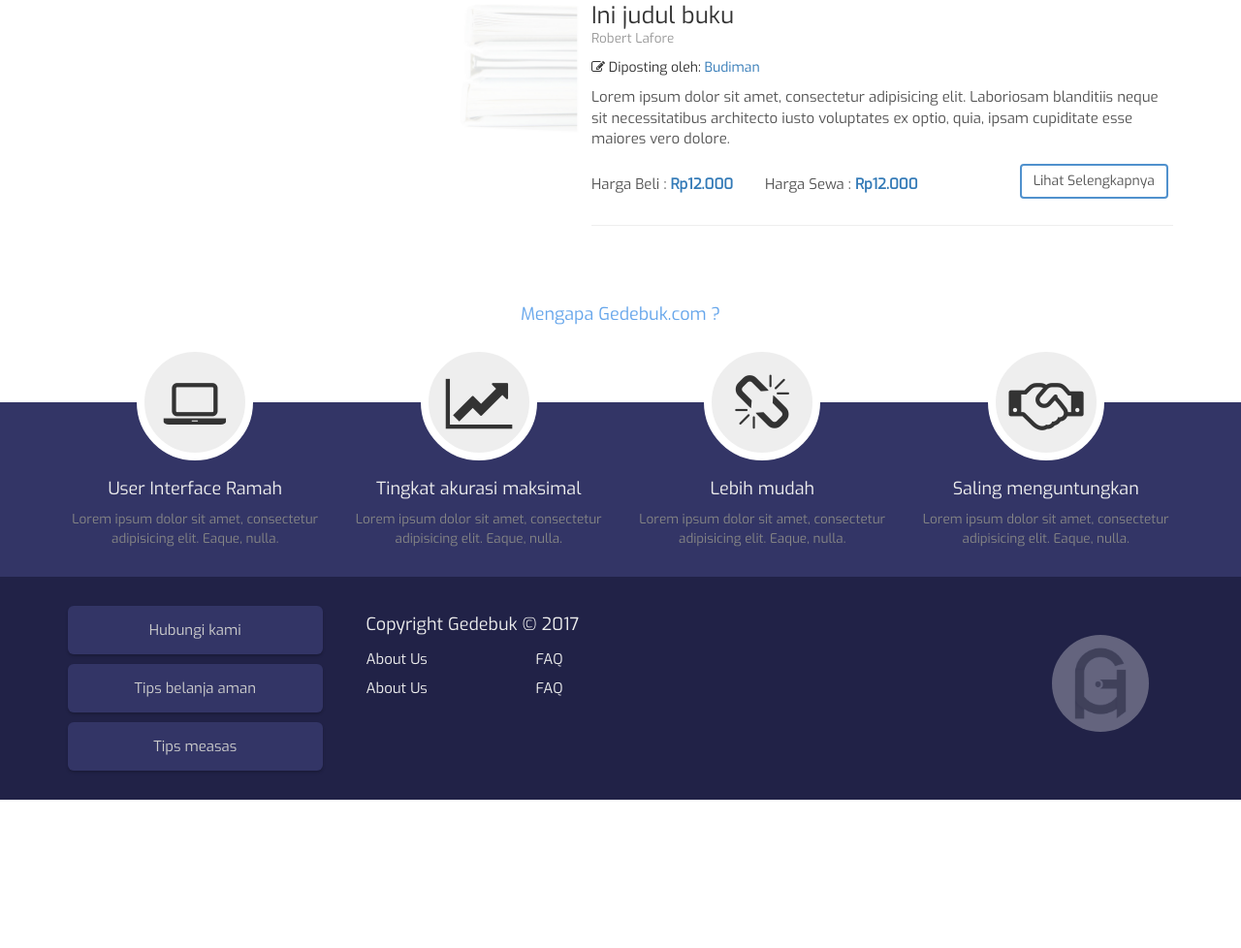
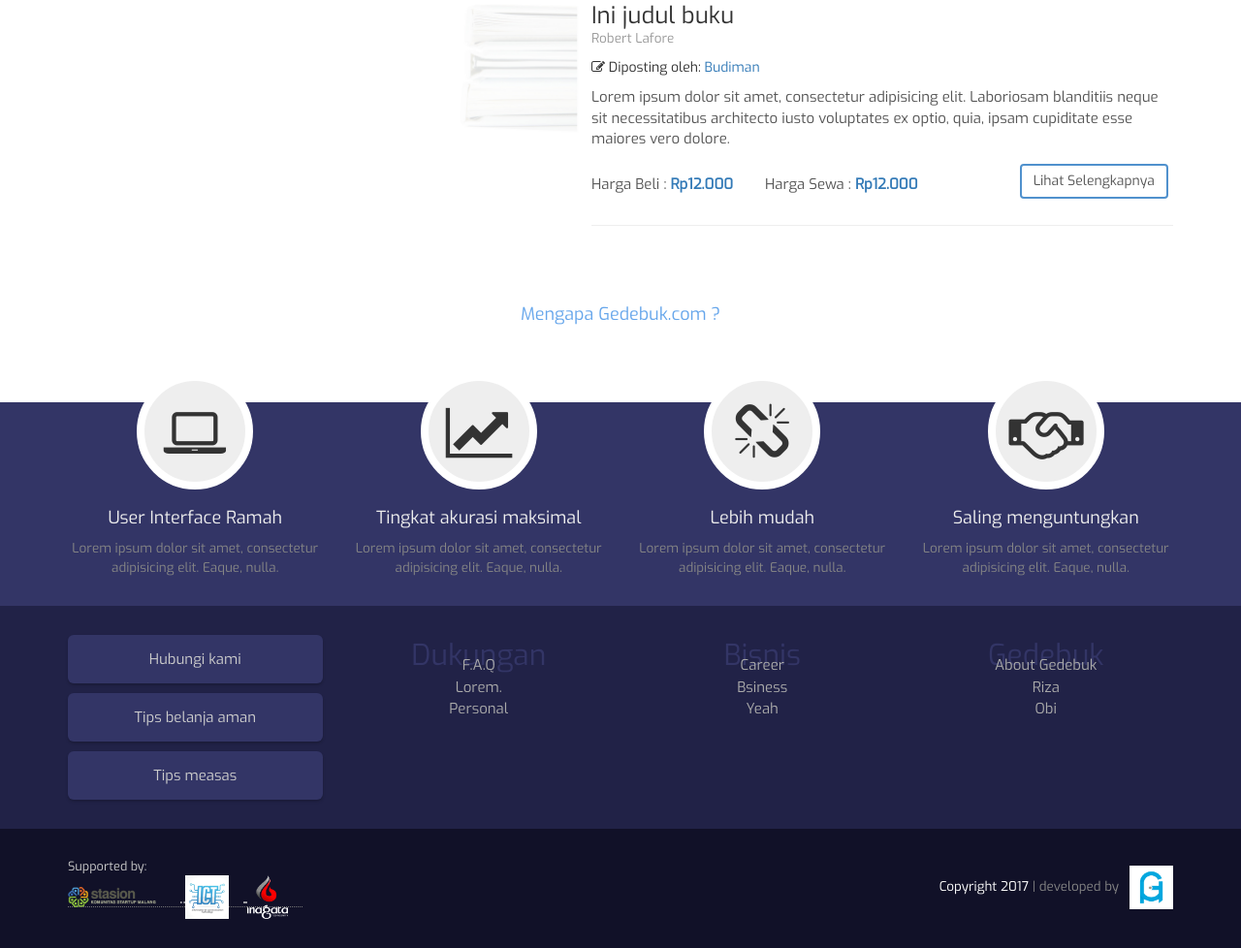
Before and after one commit to guadev/FrontEnd, a plain HTML site: page index.html in a window 1280 px wide. Shown: the part 2070-3048 px from the top of the page at 97% size. Before the commit the page ends 2895 px from the top, so only its background shows below. Drawn offline with Linux system fonts and the light colour scheme.

Commit message:
fix nav, footer index

```diff
--- a/css/core.css
+++ b/css/core.css
@@ -519,9 +519,8 @@ div.kategori h2{
 }
 
 /*Navbar*/
-nav#top-bar{
-  padding-left: 15px;
-  padding-right: 15px;
+nav#home-bar{
+  background: #f1f1f1;
 }
 .navbar-hidden{
   display: none;
@@ -530,20 +529,23 @@ nav#top-bar{
   background: white;
   box-shadow: 0 1px 2px rgba(43, 43, 43, 0.3);
 }
-nav#top-bar li > a{
-  font-size:
+nav#home-bar li > a{
   -webkit-transition: .3s ease-in-out;
   -o-transition: .3s ease-in-out;
   transition: .3s ease-in-out;
 }
-nav#top-bar li > a:hover{
-  border-bottom: 2px solid #aaa;
+nav#home-bar li > a:hover{
+  background: #f7f7f7;
+}
+#pad{
+  padding-top: .5em;
+  padding-bottom: .5em;
 }
 button.btn.btn-login{
   background: transparent;
-  border-radius: 0;
+  border-radius: .2em;
   color: black;
-  border-width: : 10px;
+  border-width: .1em;
   margin: 0;
 }
 /*Endnavbar*/
@@ -686,9 +688,9 @@ section.contact .login{
   top: 120%;
   font-size: .9em;
   text-align: center;
-  -webkit-transform: rotateY(180deg) translateY(-2em);
-  -ms-transform: rotateY(180deg) translateY(-2em);
-  transform: rotateY(180deg) translateY(-2em);
+  -webkit-transform: rotateY(180deg) translateY(-2em) scale(.5);
+  -ms-transform: rotateY(180deg) translateY(-2em) scale(.5);
+  transform: rotateY(180deg) translateY(-2em) scale(.5);
   -webkit-transform-origin: top;
   -moz-transform-origin: top;
   -ms-transform-origin: top;
@@ -697,21 +699,21 @@ section.contact .login{
 }
 .contact .foto:hover .info{
   opacity: 1;
-  -webkit-transform: rotateY(360deg) translateY(0);
-  -ms-transform: rotateY(360deg) translateY(0);
-  transform: rotateY(360deg) translateY(0);
+  -webkit-transform: rotateY(360deg) translateY(0) scale(1);
+  -ms-transform: rotateY(360deg) translateY(0) scale(1);
+  transform: rotateY(360deg) translateY(0) scale(1);
 }
 .contact .foto label[for="profil"]{
   font-size: .7em;
   color: #fff;
   font-weight: lighter;
   border: .7em solid #fff;
-  box-shadow: 0 .3em .2em .3em rgba(200, 200, 200, 0.3);
+  box-shadow: 0 .3em .2em .3em rgba(200, 200, 200, 0.3), inset 0 .2em 2px #777;
   box-sizing: content-box;
   height: 9.5em;
   width: 9.5em;
   border-radius: 50%;
-  background: rgb(179, 166, 226);
+  background: rgb(165, 149, 222);
   line-height: 9.5em;
   text-align: center;
   display: block;
@@ -729,6 +731,7 @@ section.contact .login{
 }
 .contact .well::before{
   content: '';
+  z-index: -99;
   position: absolute;
   background-color: rgba(255,255,255,.5);
   top: 0;
@@ -742,10 +745,14 @@ section.contact .login{
 .contact .signup small{
   margin-bottom: .3em;
 }
-.contact .row{
+section.contact .row{
   background: url('../assets/bgSign.svg') no-repeat;
   background-size: cover;
-  position: relative;
+}
+.contact input, .contact textarea, .contact #select{
+  border-left: .3em solid rgb(130, 121, 237);
+  border-top-left-radius: 0;
+  border-bottom-left-radius: 0;
 }
 /*End of signUp*/
 
@@ -763,10 +770,6 @@ footer p{
 footer a{
   line-height: 1.5em;
 }
-footer h4.text-center.text-muted{
-  position: relative;
-  top:-110px;
-}
 .dark{
   background: #212247;
   padding: 20px 0;
@@ -777,10 +780,35 @@ footer h4.text-center.text-muted{
 }
 .darklight h4{
   color: rgb(102, 166, 235);
+  position: relative;
+  top:-110px;
 }
 .fade-up{
   margin-top: -100px;
   margin-bottom:30px;
+}
+.dark p{
+  font-size:2em;
+  margin-top: .3em;
+  position: absolute;
+  color: #333566;
+  left: 50%;
+  -webkit-transform: translateX(-50%);
+  -ms-transform: translateX(-50%);
+  transform: translateX(-50%);
+  top: 0;
+}
+.dark a:hover{
+  text-decoration: underline !important;
+}
+.dark a{
+  display: block;
+  color: #aaa;
+  position: relative;
+  z-index: 99;
+}
+.col-md-3.text-center{
+  padding-top: 2em;
 }
 .spec{
   border-radius: 50%;
@@ -807,6 +835,22 @@ footer h4.text-center.text-muted{
   -o-transition: .3s;
   transition: .3s;
 }
+.powered{
+  padding: 2em;
+  background: #111128;
+  color: #ccc;
+}
+.powered img{
+  display: inline-block;
+  height: 3em;
+  width: auto;
+}
+.pull-left img{
+  margin-right: 1em;
+}
+.dev{
+  top: .5em;
+}
 .help:hover{
   color: #eee;
   box-shadow: 0 3px 2px rgba(1, 1, 1, 0.3);
@@ -821,24 +865,6 @@ footer .about a{
 footer .about a:hover{
   color: #ddd;
   text-decoration: underline !important;
-}
-#logo{
-  padding: 40px;
-  -webkit-filter: grayscale(1) opacity(.3);
-  -o-filter: grayscale(1) opacity(.3);
-  filter: grayscale(1) opacity(.3);
-  -webkit-transition: .3s;
-  -o-transition: .3s;
-  transition: .3s;
-}
-#logo:hover{
-  -webkit-filter: grayscale(1) opacity(.7);
-  -o-filter: grayscale(1) opacity(.7);
-  filter: grayscale(1) opacity(.7);
-}
-footer img.guadev{
-  height: 100px;
-  width: auto;
 }
 /*endoffooter*/
 
--- a/css/responsive.css
+++ b/css/responsive.css
@@ -12,6 +12,9 @@
   }
   .offer button{
     float: right;
+  }
+  #input{
+    width: 600px;
   }
 }
 @media screen and (max-width:992px){
--- a/index.html
+++ b/index.html
@@ -39,12 +39,13 @@
         <div class="collapse navbar-collapse" id="menu">
           <form class="navbar-form navbar-left search">
             <div class="form-group">
-              <input type="text" class="form-control" placeholder="Cari judul buku/nama pengarang">
+              <input type="text" id="input" class="form-control" placeholder="Cari judul buku/nama pengarang">
             </div>
             <button type="submit" class="btn btn-default">Cari</button>
           </form>
           <ul class="nav navbar-nav navbar-right">
-            <li><a href="pages/login.html"><button type="button" class="btn btn-primary btn-login" name="button">Login</button></a></li>
+            <li><a  href="pages/forum.html">Forum</a></li>
+            <li><a id="pad" href="pages/login.html"><button type="button" class="btn btn-primary btn-login" name="button">Login</button></a></li>
             <li><a  href="pages/signup.html"><span class="text-warning">Daftar</span></a></li>
           </ul>
         </div><!-- /.navbar-collapse -->
@@ -455,25 +456,55 @@
                 <div class="block help text-center">Tips measas</div>
               </a>
             </div>
-            <div class="col-md-6 col-sm-4 about">
-              <div class="col-md-12">
-                <a class="block" href="#"><h4>Copyright Gedebuk &copy; 2017</h4></a>
-                <div class="col-md-4 no-padding">
-                  <a href="">About Us</a>
-                </div>
-                <div class="col-md-8 no-padding">
-                  <a href="">FAQ</a>
-                </div>
-                <div class="col-md-4 no-padding">
-                  <a href="">About Us</a>
-                </div>
-                <div class="col-md-8 no-padding">
-                  <a href="">FAQ</a>
-                </div>
-              </div>
-          </div>
-          <div class="col-md-3 col-sm-4" id="logo">
-            <abbr title="developed by GUAdev"><img src="GUAdev.jpg" class="pull-right guadev img-circle" alt="GUAdev"></abbr>
+            <div class="col-md-3 text-center">
+              <p>Dukungan</p>
+              <a href="#">F.A.Q</a>
+              <a href="#">Lorem.</a>
+              <a href="#">Personal</a>
+            </div>
+            <div class="col-md-3 text-center">
+              <p>Bisnis</p>
+              <a href="#">Career</a>
+              <a href="#">Bsiness</a>
+              <a href="#">Yeah</a>
+            </div>
+            <div class="col-md-3 text-center">
+              <p>Gedebuk</p>
+              <a href="#">About Gedebuk</a>
+              <a href="#">Riza</a>
+              <a href="#">Obi</a>
+            </div>
+        </div>
+      </section>
+      <section class="powered clearfix">
+        <div class="container">
+          <div class="row">
+            <div class="col-md-6 pull-left">
+              <small class="block">Supported by:</small>
+              <abbr title="Stasion">
+                <a href="#">
+                  <img src="assets/stasion.png" alt="">
+                </a>
+              </abbr>
+              <abbr title="CDC ICT">
+                <a href="#">
+                  <img src="assets/ict.jpg" alt="">
+                </a>
+              </abbr>
+              <abbr title="Inagata technosmith">
+                <a href="#">
+                  <img src="assets/inagata.png" alt="">
+                </a>
+              </abbr>
+            </div>
+            <div class="col-md-6 dev text-right">
+              <p class="inline"><span class="primary-colorwhite">Copyright 2017</span> | developed by &nbsp; </p>
+              <abbr title="Guadev">
+                <a href="#">
+                  <img src="assets/GUAdev.jpg" alt="">
+                </a>
+              </abbr>
+            </div>
           </div>
         </div>
       </section>
```
Also changed, not shown: assets/GUAdev.jpg (renamed from GUAdev.jpg), assets/ict.jpg (added), assets/inagata.png (added), assets/stasion.png (added).
